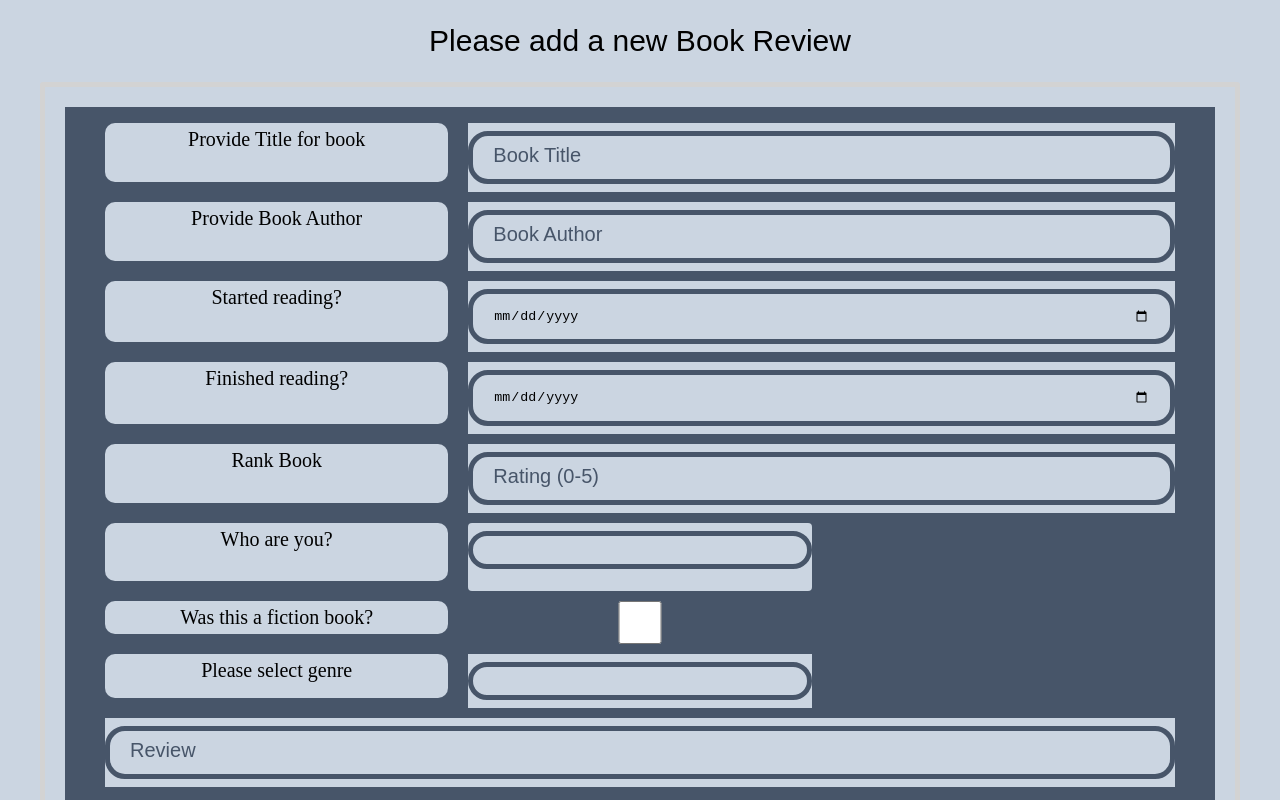
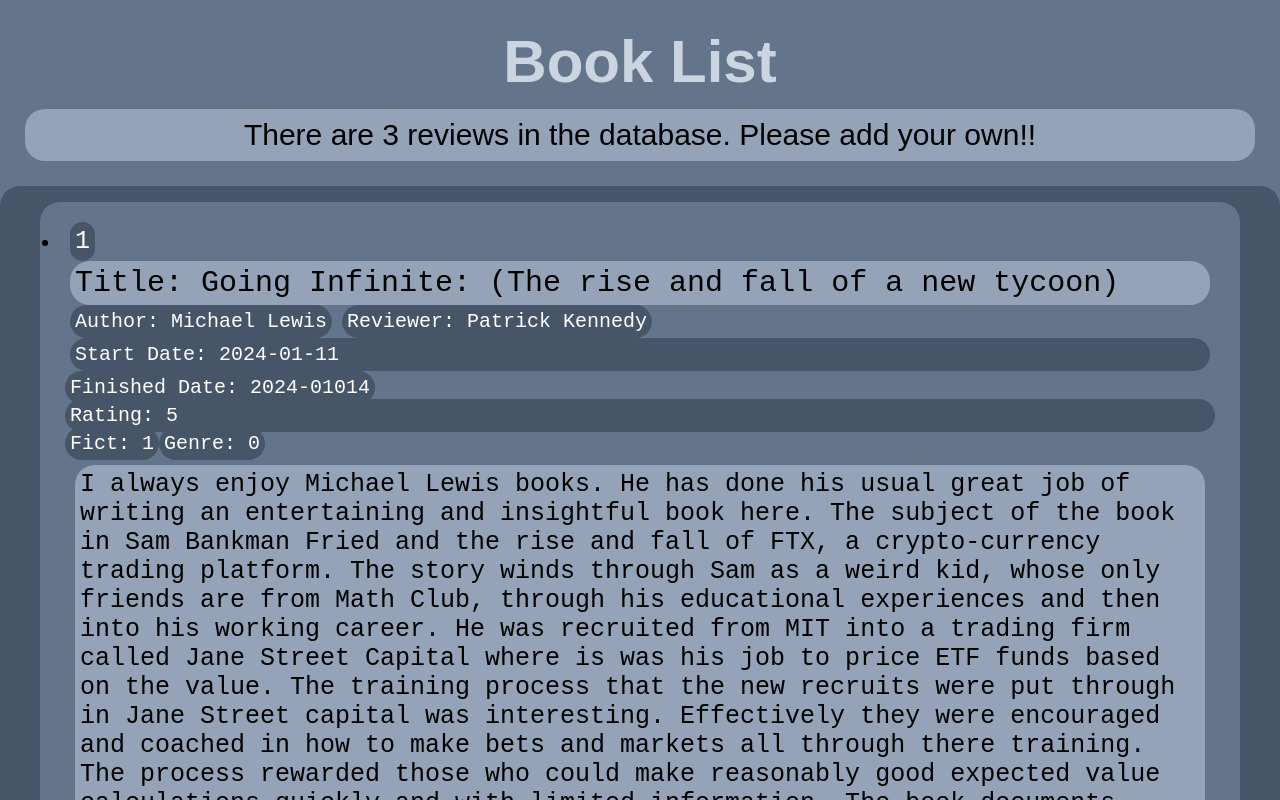
Before and after one commit to PatKenn987/bookreview, a React (Create React App) app: page / in a window 1280 px wide. Shown: the top 800 px of the page. Built offline with nearby package versions, Linux system fonts and the light colour scheme.

Commit message:
Have the Booklist page functional

```diff
--- a/src/App.js
+++ b/src/App.js
@@ -1,8 +1,15 @@
 import BookReview from "./BookReview";
+import DisplayBookList from "./bookList";
 
 function App() {
   const appTitle = "Home";
   <h1>{appTitle}</h1>;
-  return <BookReview />;
+  return (
+    <>
+      {/* <h1>Books</h1> */}
+      {/* <BookReview /> */}
+      <DisplayBookList />
+    </>
+  );
 }
 export default App;
--- a/src/BookReview.js
+++ b/src/BookReview.js
@@ -1,13 +1,13 @@
 import "./bookformstyles.css";
 
-export default function BookReview() {
+function BookReview() {
   return (
     <>
       <header> Please add a new Book Review</header>
 
       <div className="container">
         <form className="book-review-form">
-          <label for="title">Provide Title for book</label>
+          <label className="title">Provide Title for book</label>
           <div className="inputbox">
             <input type="text" id="title" placeholder="Book Title" />
           </div>
@@ -61,3 +61,4 @@
     </>
   );
 }
+export default BookReview;
--- /dev/null
+++ b/src/bookList.js
@@ -0,0 +1,86 @@
+import "./bookformstyles.css";
+const bookList = [
+  {
+    id: 1,
+    title: "Going Infinite: (The rise and fall of a new tycoon)",
+    author: "Michael Lewis",
+    Started: "2024-01-11",
+    Finished: "2024-01014",
+    Rating: "5",
+    Reviewer: "Patrick Kennedy",
+    Review:
+      "I always enjoy Michael Lewis books.  He has done his usual great job of writing an entertaining and insightful book here.  The subject of the book in Sam Bankman Fried and the rise and fall of FTX, a crypto-currency trading platform.  The story winds through Sam as a weird kid, whose only friends are from Math Club, through his educational experiences and then into his working career.  He was recruited from MIT into a trading firm called Jane Street Capital where is was his job to price ETF funds based on the value.  The training process that the new recruits were put through in Jane Street capital was interesting.  Effectively they were encouraged and coached in how to make bets and markets all through there training.  The process rewarded those who could make reasonably good expected value calculations quickly and with limited information.  The book documents Frieds personality quirks including, lack of empathy, inability to show emotions (he had to practice making facial expressions) and his addictive game playing.  The rest of the story is about the details of rise and fail of FTX and Alameda, his crypto trading companies. Very interesting and in some ways disturbing read.",
+    Fict: 1,
+    genre: 0,
+  },
+
+  {
+    id: 2,
+    title: "Sapiens",
+    author: "Yuval Harari",
+    Started: "2023-03-26",
+    Finished: "2023-03-30",
+    Rating: "5",
+    Reviewer: "Patrick Kennedy",
+    Review:
+      "This was an interesting book that tried to take a logical and evolutionarily driven approach to the how’s and why’s humans have evolved the way they have.  The author is a secular, gay Israeli, so his opinions would be pretty left of center.  I did not agree with all of his thesis or follow the same line of reasoning, but the book was an interesting read.  ",
+    Fict: 1,
+    genre: 0,
+  },
+
+  {
+    id: 3,
+    title: "The Alignment Problem",
+    author: "Brian Christian",
+    Started: "2024-01-11",
+    Finished: "2024-01014",
+    Rating: "5",
+    Reviewer: "Patrick Kennedy",
+    Review:
+      "This is a 5 star book.  The author is a very good story teller and he weaves interesting stories about the different major intellectual accomplishments associated with the development of Artificial Intelligence in a delightful way throughout the book.  This book could be thought of as a tutorial on how AI systems work.  It does a great job of outlining the theoretical concepts associated with different types of machine learning algorithms, some of the history and challenges associated with the various algorithms and what problems they are useful at solving.  But the book could also be seen as a history of the study of how humans learn.  The algorithms and strategies used to develop AI are in many cases directly copied or adapted from studies of how people learn.  There are as many quotes and discussions of the study of human learning as there are of machines.",
+    Fict: 1,
+    genre: 0,
+  },
+];
+
+function DisplayBookList() {
+  const bookItems = bookList;
+  return (
+    <>
+      <header>
+        <h1>Book List</h1>
+        <p className="book-count">
+          There are {bookItems.length} reviews in the database. Please add your
+          own!!
+        </p>
+      </header>
+      <div className="book-list-container">
+        <ul>
+          {bookItems.map((bookItem) => (
+            <Book key={bookItem.id} book={bookItem} />
+          ))}
+        </ul>
+      </div>
+    </>
+  );
+}
+
+function Book({ book }) {
+  return (
+    <li>
+      <span className="counter">{book.id}</span>
+      <p className="book-name">Title: {book.title}</p>
+      <span className="author">Author: {book.author}</span>
+      <span className="reviewer">Reviewer: {book.Reviewer}</span>
+      <p className="started">Start Date: {book.Started}</p>
+      <span className="finished">Finished Date: {book.Finished}</span>
+      <p className="rating">Rating: {book.Rating}</p>
+      <span className="fict">Fict: {book.Fict}</span>
+      <span className="genre">Genre: {book.genre}</span>
+
+      <p className="review">{book.Review}</p>
+    </li>
+  );
+}
+
+export default DisplayBookList;
--- a/src/bookformstyles.css
+++ b/src/bookformstyles.css
@@ -1,8 +1,12 @@
+/*Comments
+ #cbd5e1; #94a3b8 #64748b  #475569;
+*/
+
 * {
   margin: 0;
   padding: 0;
   box-sizing: border-box;
-  background-color: #cbd5e1;
+  background-color: #64748b;
 }
 html {
   box-sizing: border-box;
@@ -57,7 +61,7 @@
   padding: 14px 20px;
   margin: 8px 0;
   border: 5px solid #475569;
-  border-radius: 20px;
+  border-radius: 40px;
   cursor: pointer;
 }
 
@@ -129,3 +133,142 @@
   margin: 8px 0;
   font-size: 20px;
 }
+/*Book List formatting****************************************/
+.book-list-container {
+  display: grid;
+  column-gap: 20px;
+  row-gap: 10px;
+  grid-template-columns: 1fr 1fr 1fr 1fr;
+  background-color: #475569;
+  grid-auto-flow: row;
+  margin-bottom: 40px;
+  padding: 16px 40px;
+  text-align: left;
+  border-radius: 20px;
+}
+.book-list-container ul {
+  display: grid;
+  font-family: "Courier New", Courier, monospace;
+  grid-column-start: 1;
+  grid-column-end: 5;
+  font-size: 20px;
+  margin-bottom: 5px;
+  padding: px 5px;
+  text-align: left;
+  border-radius: 20px;
+}
+li {
+  font-size: 20px;
+  margin: 20px;
+  padding: 5px;
+  text-align: left;
+  border-radius: 20px;
+}
+
+.book-count {
+  font-size: 30px;
+  /* color: red; */
+  background-color: #94a3b8;
+  grid-column-start: span 2;
+  margin: 5px;
+  padding: 5px 5px;
+  border-radius: 20px;
+}
+
+span.counter {
+  font-size: 25px;
+  color: white;
+  background-color: #475569;
+  grid-column-start: 1;
+  grid-column-end: 2;
+  margin: 5px;
+  padding: 5px 5px;
+  border-radius: 20px;
+}
+
+p.book-name {
+  font-size: 30px;
+  /* color: red; */
+  background-color: #94a3b8;
+  /* grid-column-start: span 2; */
+  margin: 5px;
+  padding: 5px 5px;
+  border-radius: 20px;
+}
+
+span.author {
+  font-size: 20px;
+  color: white;
+  background-color: #475569;
+  grid-column-start: 1;
+  grid-column-end: 2;
+  margin: 5px;
+  padding: 5px 5px;
+  border-radius: 20px;
+}
+span.reviewer {
+  font-size: 20px;
+  color: white;
+  background-color: #475569;
+  grid-column-start: 4;
+  grid-column-end: 5;
+  margin: 5px;
+  padding: 5px 5px;
+  border-radius: 20px;
+}
+p.started {
+  font-size: 20px;
+  color: white;
+  background-color: #475569;
+  /* grid-column-start: 1; */
+  margin: 5px;
+  padding: 5px 5px;
+  border-radius: 20px;
+}
+span.finished {
+  font-size: 20px;
+  color: white;
+  background-color: #475569;
+  /* grid-column-start: 3;
+  margin: 5px; */
+  padding: 5px 5px;
+  border-radius: 20px;
+}
+p.rating {
+  font-size: 20px;
+  color: white;
+  background-color: #475569;
+  /* grid-column-start: 3;
+  margin: 5px; */
+  padding: 5px 5px;
+  border-radius: 20px;
+}
+span.fict {
+  font-size: 20px;
+  color: white;
+  background-color: #475569;
+  /* grid-column-start: 3;
+  margin: 5px; */
+  padding: 5px 5px;
+  border-radius: 20px;
+}
+span.genre {
+  font-size: 20px;
+  color: white;
+  background-color: #475569;
+  /* grid-column-start: 3;
+  margin: 5px; */
+  padding: 5px 5px;
+  border-radius: 20px;
+}
+
+p.review {
+  font-size: 25px;
+  /* color: tomato;*/
+  background-color: #94a3b8;
+  grid-column-start: 3;
+  grid-column-end: 3;
+  margin: 10px;
+  padding: 5px 5px;
+  border-radius: 20px;
+}
```
